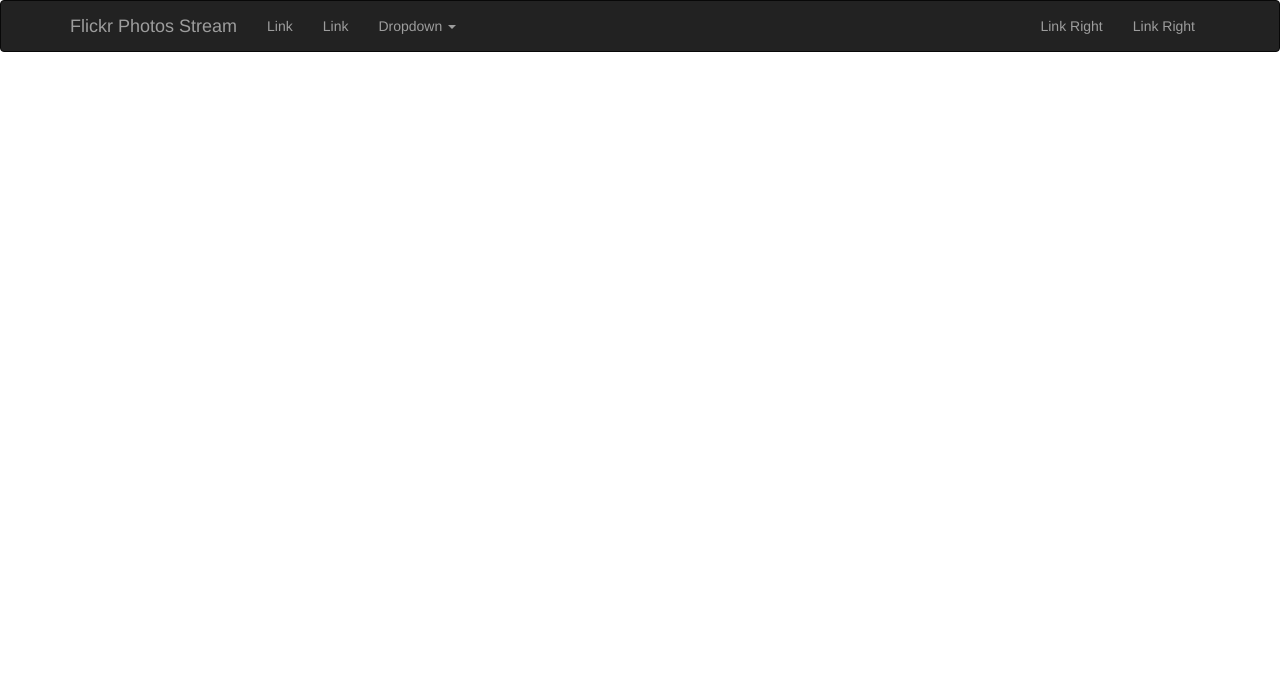
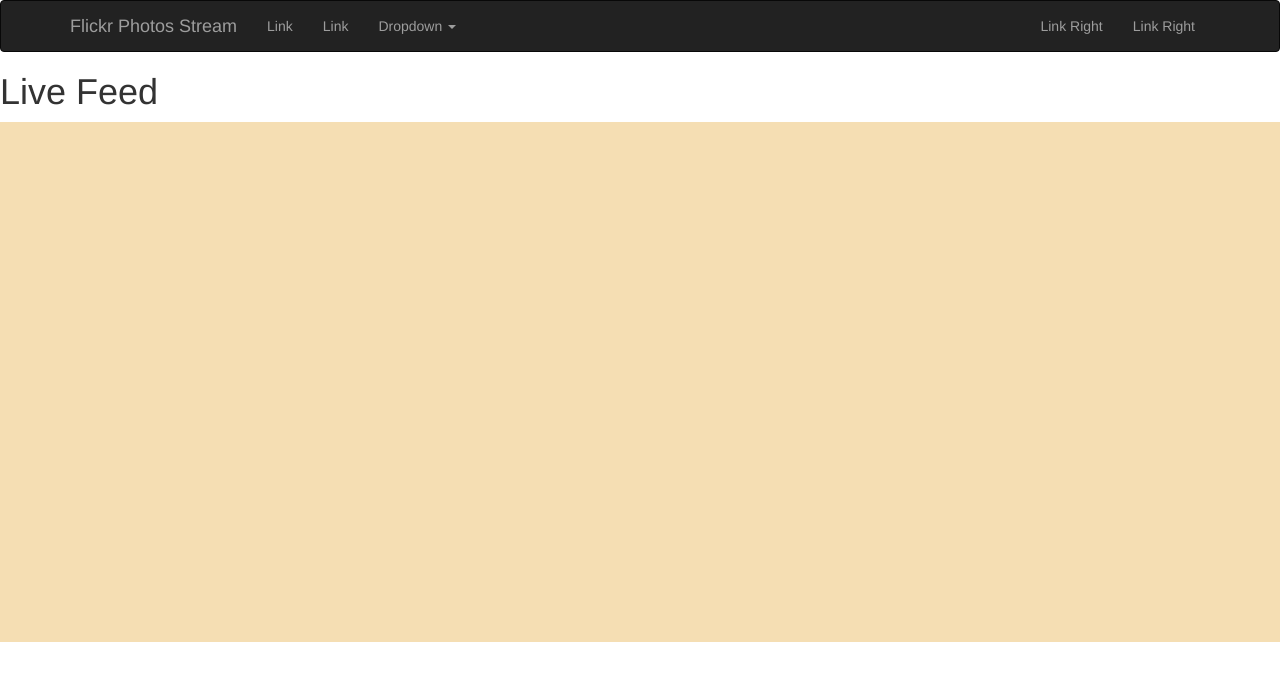
Before and after one commit to MikeErtl/flickr-photo-stream, a React (Create React App) app: page / in a window 1280 px wide. Shown: the top 680 px of the page. Built offline with nearby package versions, Linux system fonts and the light colour scheme.

Commit message:
style started

```diff
--- a/package.json
+++ b/package.json
@@ -6,6 +6,7 @@
     "jsonp": "^0.2.1",
     "react": "^15.6.1",
     "react-dom": "^15.6.1",
+    "react-lazy-load": "^3.0.12",
     "react-redux": "^5.0.6",
     "react-scripts": "1.0.11",
     "redux": "^3.7.2",
--- a/src/components/carousel.css
+++ b/src/components/carousel.css
@@ -1,3 +1,19 @@
-.carousel {
+html,body {
+    height:100%;
+}
+
+/* Carousel height should be most but not all of screen so that user can peep more page stuff below */
+.photos-carousel {
     background-color: wheat;
+    height: 65vh; /* see .photo-card height which is related in order to make the photo-card square-ish */
+     overflow: scroll;
+    white-space: nowrap;
 }
+
+.photos-carousel__inner {
+    padding-left: 30px;
+    padding-right: 30px;
+    height: 100%;
+    padding-top: 20px;
+    padding-bottom: 20px;
+}
--- a/src/components/carousel.jsx
+++ b/src/components/carousel.jsx
@@ -1,8 +1,15 @@
 import React from 'react';
 import PropTypes from 'prop-types';
+import LazyLoad from 'react-lazy-load';
+import {
+    Col,
+    Row
+} from 'react-bootstrap';
+
 
 import Photocard from './photocard.jsx';
 
+//import '../../node_modules/bootstrap/dist/css/bootstrap.min.css';
 import './carousel.css';
 
 /**
@@ -11,7 +18,12 @@ import './carousel.css';
  */
 
 const Carousel = ({ photocards, onTitleClick, onAuthorClick }) => (
-    <ul className = "carousel">
+
+    <span>
+
+        <h1> Live Feed </h1>
+        <Row className="photos-carousel">
+             <div className="photos-carousel__inner">
                 {
                     photocards ?
                     photocards.map(photocard =>
@@ -22,7 +34,10 @@ const Carousel = ({ photocards, onTitleClick, onAuthorClick }) => (
                         />
                     ) : null
                 }
-    </ul>
+             </div>
+        </Row>
+
+    </span>
 );
 
 Carousel.propTypes = {
--- /dev/null
+++ b/src/components/photocard.css
@@ -0,0 +1,19 @@
+/* Photo card roughly square - hence width based on vh */
+.photocard {
+    border: 1px solid black;
+    background-color: white;
+    height: 100%;
+    width: 50vh; /* See .photos-carousel height, this is a related value  */
+    margin-right: 40px;
+    overflow: hidden;
+    display: inline-block;
+}
+
+.photocard__picture {
+    margin-top: 10px;
+    margin-left: 10px;
+    margin-right: 10px;
+    margin-bottom: 10px;
+    height: 50%;
+    background-color: yellow;
+}
--- a/src/components/photocard.jsx
+++ b/src/components/photocard.jsx
@@ -1,5 +1,7 @@
 import React from 'react';
 import PropTypes from 'prop-types';
+
+import './photocard.css';
 
 /**
  * A visual element containing a Flickr user's photo and associated metadata. Consists of:
@@ -9,8 +11,10 @@ import PropTypes from 'prop-types';
 const Photocard = ({
     id, title, thumbnail, flickrPhotoUrl, author, flickrAuthorUrl, descriptionHtml, tags, photoCardInfo}) => {
     return (
-        <div className="photo-card">
-            - In PhotoCard -
+        <div className="photocard">
+            <div className="photocard__picture">
+                hello pic
+            </div>
              Title: {title}
         </div>
     );
```
Also changed, not shown: 2 other files (tests, documents, lock files or other folders). Lines whose indentation alone changed are shown as unchanged.
